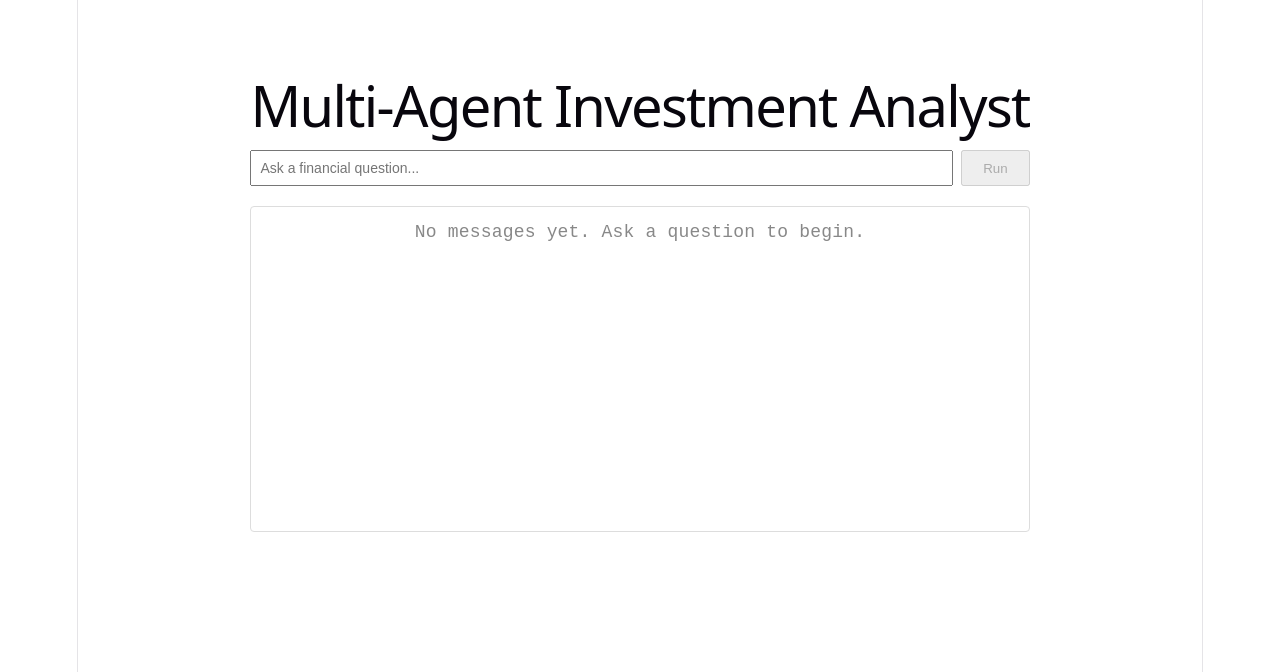
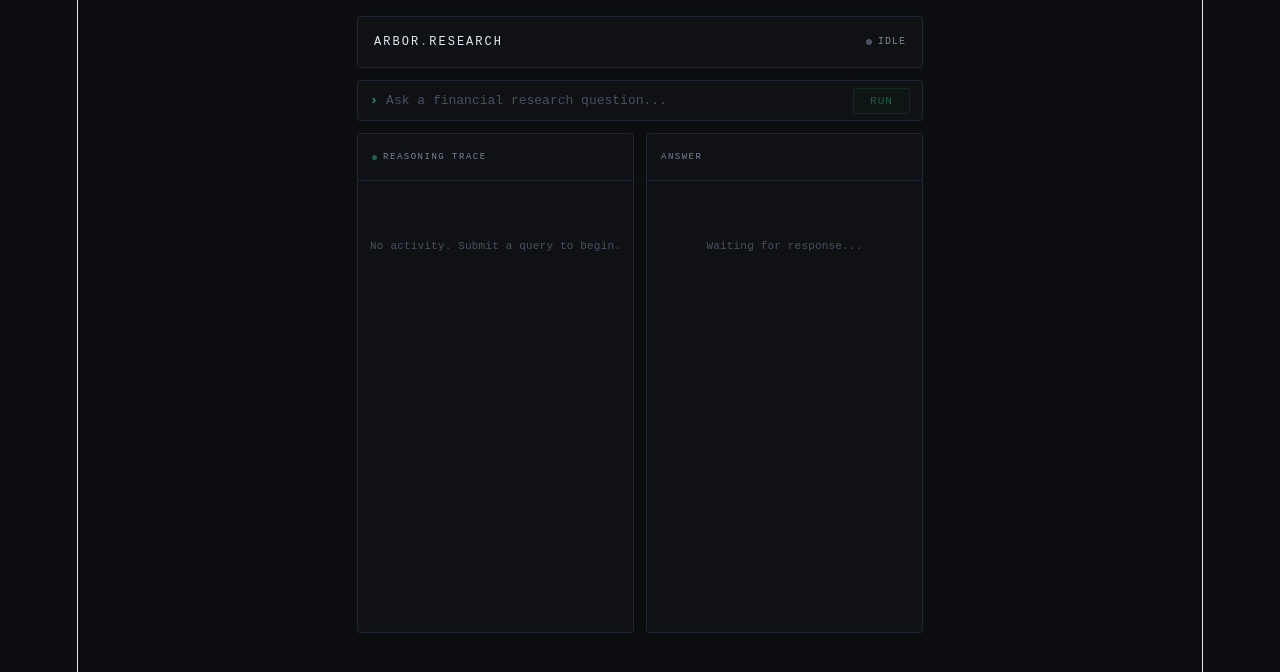
Before and after one commit to dhruvp1303/finance-agent, a React app in the folder frontend/: page / in a window 1280 px wide. Shown: the top 672 px of the page. Built offline with nearby package versions, Linux system fonts and the light colour scheme; the HTML template or start-up script is replaced by a standard one.

Commit message:
Added styling to the frontend

```diff
--- a/frontend/src/App.css
+++ b/frontend/src/App.css
@@ -1,184 +1,214 @@
-.counter {
-  font-size: 16px;
-  padding: 5px 10px;
-  border-radius: 5px;
-  color: var(--accent);
-  background: var(--accent-bg);
-  border: 2px solid transparent;
-  transition: border-color 0.3s;
-  margin-bottom: 24px;
-
-  &:hover {
-    border-color: var(--accent-border);
-  }
-  &:focus-visible {
-    outline: 2px solid var(--accent);
-    outline-offset: 2px;
-  }
+* {
+  box-sizing: border-box;
+  margin: 0;
+  padding: 0;
 }
 
-.hero {
-  position: relative;
-
-  .base,
-  .framework,
-  .vite {
-    inset-inline: 0;
-    margin: 0 auto;
+body {
+  background: #0b0d10;
+  color: #c8cdd8;
+  font-family: 'JetBrains Mono', 'Courier New', monospace;
+  font-size: 13px;
+  min-height: 100vh;
 }
 
-  .base {
-    width: 170px;
-    position: relative;
-    z-index: 0;
+.app {
+  max-width: 1200px;
+  margin: 0 auto;
+  padding: 16px;
 }
 
-  .framework,
-  .vite {
-    position: absolute;
+.topbar {
+  display: flex;
+  align-items: center;
+  justify-content: space-between;
+  padding: 12px 16px;
+  background: #0f1115;
+  border: 1px solid #1e2430;
+  border-radius: 3px;
+  margin-bottom: 12px;
 }
 
-  .framework {
-    z-index: 1;
-    top: 34px;
-    height: 28px;
-    transform: perspective(2000px) rotateZ(300deg) rotateX(44deg) rotateY(39deg)
-      scale(1.4);
+.logo {
+  font-size: 12px;
+  letter-spacing: 2px;
+  color: #e2e6ef;
+  font-weight: 500;
 }
 
-  .vite {
-    z-index: 0;
-    top: 107px;
-    height: 26px;
-    width: auto;
-    transform: perspective(2000px) rotateZ(300deg) rotateX(40deg) rotateY(39deg)
-      scale(0.8);
-  }
+.logo span {
+  color: #2ecc8a;
 }
 
-#center {
+.status {
+  display: flex;
+  align-items: center;
+  gap: 6px;
+  font-size: 10px;
+  letter-spacing: 1px;
+  color: #7a8394;
+}
+
+.dot {
+  width: 6px;
+  height: 6px;
+  border-radius: 50%;
+  background: #4a5060;
+}
+
+.dot.live {
+  background: #2ecc8a;
+  animation: pulse 1.5s ease-in-out infinite;
+}
+
+.dot.idle {
+  background: #4a5060;
+}
+
+@keyframes pulse {
+  0%, 100% { opacity: 1; }
+  50% { opacity: 0.3; }
+}
+
+.input-row {
+  display: flex;
+  align-items: center;
+  gap: 8px;
+  background: #0f1115;
+  border: 1px solid #1e2430;
+  border-radius: 3px;
+  padding: 0 12px;
+  margin-bottom: 12px;
+}
+
+.prompt {
+  color: #2ecc8a;
+  font-weight: 500;
+}
+
+.input-row input {
+  flex: 1;
+  background: none;
+  border: none;
+  outline: none;
+  color: #e2e6ef;
+  font-family: inherit;
+  font-size: 13px;
+  padding: 12px 0;
+}
+
+.input-row input::placeholder {
+  color: #4a5060;
+}
+
+.input-row button {
+  background: #0c1f17;
+  border: 1px solid #1a4d35;
+  color: #2ecc8a;
+  padding: 6px 16px;
+  border-radius: 2px;
+  font-family: inherit;
+  font-size: 11px;
+  letter-spacing: 1px;
+  cursor: pointer;
+  transition: background 0.1s;
+}
+
+.input-row button:hover:not(:disabled) {
+  background: #133023;
+}
+
+.input-row button:disabled {
+  opacity: 0.4;
+  cursor: not-allowed;
+}
+
+.main {
+  display: grid;
+  grid-template-columns: 1fr 1fr;
+  gap: 12px;
+  min-height: 500px;
+}
+
+.feed-panel, .answer-panel {
+  background: #0f1115;
+  border: 1px solid #1e2430;
+  border-radius: 3px;
   display: flex;
   flex-direction: column;
-  gap: 25px;
-  place-content: center;
-  place-items: center;
-  flex-grow: 1;
-
-  @media (max-width: 1024px) {
-    padding: 32px 20px 24px;
-    gap: 18px;
-  }
 }
 
-#next-steps {
+.panel-header {
+  padding: 10px 14px;
+  border-bottom: 1px solid #1e2430;
+  font-size: 9px;
+  letter-spacing: 1.5px;
+  color: #7a8394;
   display: flex;
-  border-top: 1px solid var(--border);
-  text-align: left;
-
-  & > div {
-    flex: 1 1 0;
-    padding: 32px;
-    @media (max-width: 1024px) {
-      padding: 24px 20px;
-    }
+  align-items: center;
+  gap: 6px;
 }
 
-  .icon {
-    margin-bottom: 16px;
-    width: 22px;
-    height: 22px;
+.live-dot {
+  width: 5px;
+  height: 5px;
+  border-radius: 50%;
+  background: #2ecc8a;
+  animation: pulse 1.5s ease-in-out infinite;
 }
 
-  @media (max-width: 1024px) {
-    flex-direction: column;
-    text-align: center;
-  }
+.feed, .answer {
+  padding: 12px;
+  flex: 1;
+  overflow-y: auto;
+  max-height: 600px;
 }
 
-#docs {
-  border-right: 1px solid var(--border);
-
-  @media (max-width: 1024px) {
-    border-right: none;
-    border-bottom: 1px solid var(--border);
-  }
+.empty {
+  color: #4a5060;
+  font-size: 11px;
+  text-align: center;
+  padding: 40px 0;
 }
 
-#next-steps ul {
-  list-style: none;
-  padding: 0;
-  display: flex;
-  gap: 8px;
-  margin: 32px 0 0;
-
-  .logo {
-    height: 18px;
+.feed-entry {
+  padding: 8px 12px;
+  margin-bottom: 4px;
+  border-left: 2px solid transparent;
+  background: #13161c;
+  border-radius: 2px;
 }
 
-  a {
-    color: var(--text-h);
-    font-size: 16px;
-    border-radius: 6px;
-    background: var(--social-bg);
-    display: flex;
-    padding: 6px 12px;
-    align-items: center;
-    gap: 8px;
-    text-decoration: none;
-    transition: box-shadow 0.3s;
-
-    &:hover {
-      box-shadow: var(--shadow);
-    }
-    .button-icon {
-      height: 18px;
-      width: 18px;
-    }
+.agent-label {
+  font-size: 9px;
+  letter-spacing: 1px;
+  text-transform: uppercase;
+  margin-bottom: 4px;
 }
 
-  @media (max-width: 1024px) {
-    margin-top: 20px;
-    flex-wrap: wrap;
-    justify-content: center;
-
-    li {
-      flex: 1 1 calc(50% - 8px);
+.message-text {
+  font-size: 11px;
+  color: #c8cdd8;
+  line-height: 1.5;
+  white-space: pre-wrap;
+  word-break: break-word;
 }
 
-    a {
-      width: 100%;
-      justify-content: center;
-      box-sizing: border-box;
-    }
-  }
+.answer-text {
+  font-size: 12px;
+  line-height: 1.6;
+  color: #c8cdd8;
+  white-space: pre-wrap;
 }
 
-#spacer {
-  height: 88px;
-  border-top: 1px solid var(--border);
-  @media (max-width: 1024px) {
-    height: 48px;
+/* Scrollbar */
+::-webkit-scrollbar {
+  width: 6px;
 }
+::-webkit-scrollbar-track {
+  background: transparent;
 }
-
-.ticks {
-  position: relative;
-  width: 100%;
-
-  &::before,
-  &::after {
-    content: '';
-    position: absolute;
-    top: -4.5px;
-    border: 5px solid transparent;
+::-webkit-scrollbar-thumb {
+  background: #1e2430;
+  border-radius: 3px;
 }
-
-  &::before {
-    left: 0;
-    border-left-color: var(--border);
-  }
-  &::after {
-    right: 0;
-    border-right-color: var(--border);
-  }
-}
--- a/frontend/src/App.jsx
+++ b/frontend/src/App.jsx
@@ -33,35 +33,84 @@
     }
   }
 
+  const handleKeyDown = (e) => {
+    if (e.key === 'Enter') handleSubmit()
+  }
+
+  // Color per agent
+  const agentColor = (agent) => {
+    const colors = {
+      'Orchestrator': '#9b7fe8',
+      'Research Agent': '#4a9eff',
+      'Financial Agent': '#2ecc8a',
+      'Research Tool': '#4a9eff',
+      'Financial Tool': '#2ecc8a',
+      'System': '#7a8394',
+    }
+    return colors[agent] || '#c8cdd8'
+  }
+
+  const finalAnswer = messages.find((m) => m.type === 'final_answer')
+
   return (
-    <div style={{ maxWidth: '800px', margin: '40px auto', padding: '20px', fontFamily: 'monospace' }}>
-      <h1>Multi-Agent Investment Analyst</h1>
+    <div className="app">
+      <header className="topbar">
+        <div className="logo">ARBOR<span>.</span>RESEARCH</div>
+        <div className="status">
+          {isRunning ? (
+            <><span className="dot live"></span>RUNNING</>
+          ) : (
+            <><span className="dot idle"></span>IDLE</>
+          )}
+        </div>
+      </header>
 
-      <div style={{ display: 'flex', gap: '8px', marginBottom: '20px' }}>
+      <div className="input-row">
+        <span className="prompt">›</span>
         <input
           type="text"
           value={question}
           onChange={(e) => setQuestion(e.target.value)}
-          placeholder="Ask a financial question..."
-          style={{ flex: 1, padding: '8px', fontSize: '14px' }}
+          onKeyDown={handleKeyDown}
+          placeholder="Ask a financial research question..."
           disabled={isRunning}
         />
-        <button
-          onClick={handleSubmit}
-          disabled={isRunning || !question}
-          style={{ padding: '8px 20px' }}
-        >
-          {isRunning ? 'Running...' : 'Run'}
+        <button onClick={handleSubmit} disabled={isRunning || !question}>
+          {isRunning ? 'RUNNING' : 'RUN'}
         </button>
       </div>
 
-      <div style={{ border: '1px solid #ddd', padding: '12px', minHeight: '300px', borderRadius: '4px' }}>
-        {messages.length === 0 && <p style={{ color: '#888' }}>No messages yet. Ask a question to begin.</p>}
-        {messages.map((msg, i) => (
-          <div key={i} style={{ marginBottom: '8px', fontSize: '13px' }}>
-            <strong>[{msg.agent}]</strong> {msg.message}
+      <div className="main">
+        <section className="feed-panel">
+          <div className="panel-header">
+            <span className="live-dot"></span>
+            REASONING TRACE
           </div>
-        ))}
+          <div className="feed">
+            {messages.length === 0 && (
+              <div className="empty">No activity. Submit a query to begin.</div>
+            )}
+            {messages.map((msg, i) => (
+              <div key={i} className="feed-entry" style={{ borderLeftColor: agentColor(msg.agent) }}>
+                <div className="agent-label" style={{ color: agentColor(msg.agent) }}>
+                  {msg.agent}
+                </div>
+                <div className="message-text">{msg.message}</div>
+              </div>
+            ))}
+          </div>
+        </section>
+
+        <section className="answer-panel">
+          <div className="panel-header">ANSWER</div>
+          <div className="answer">
+            {finalAnswer ? (
+              <div className="answer-text">{finalAnswer.message}</div>
+            ) : (
+              <div className="empty">Waiting for response...</div>
+            )}
+          </div>
+        </section>
       </div>
     </div>
   )
```
Lines whose indentation alone changed are shown as unchanged.
